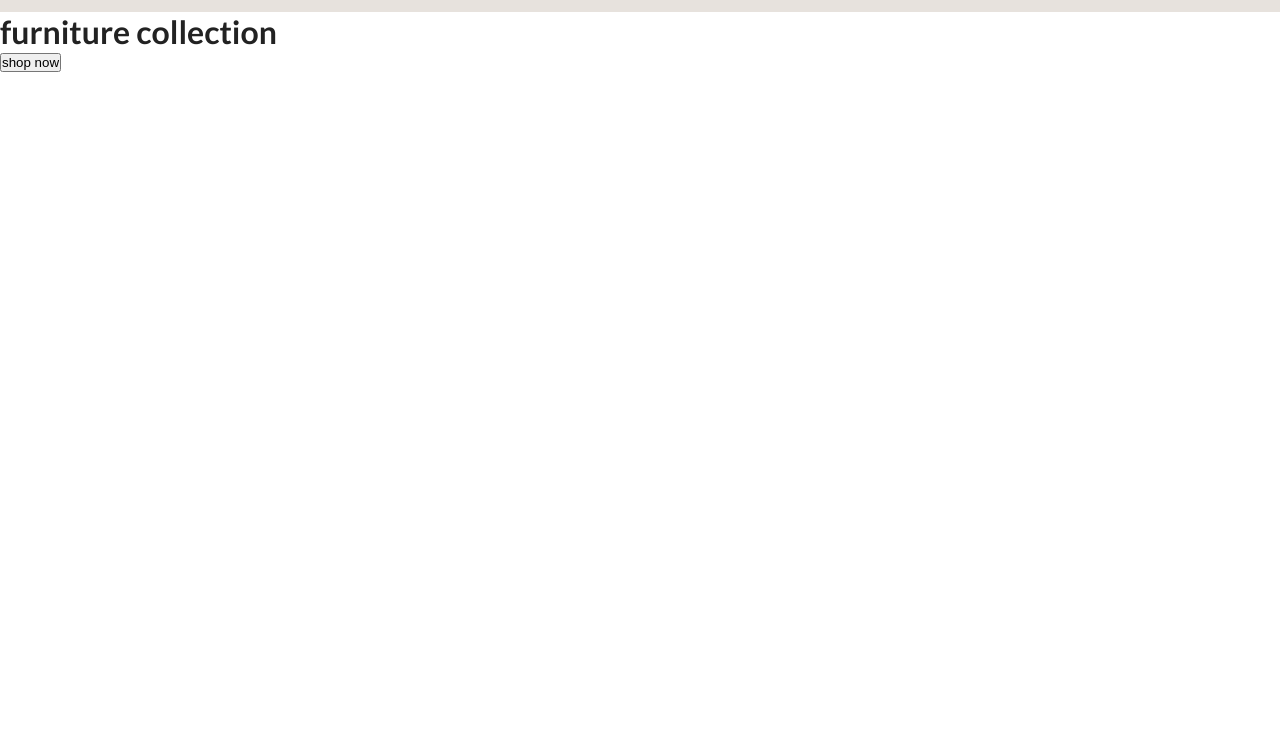
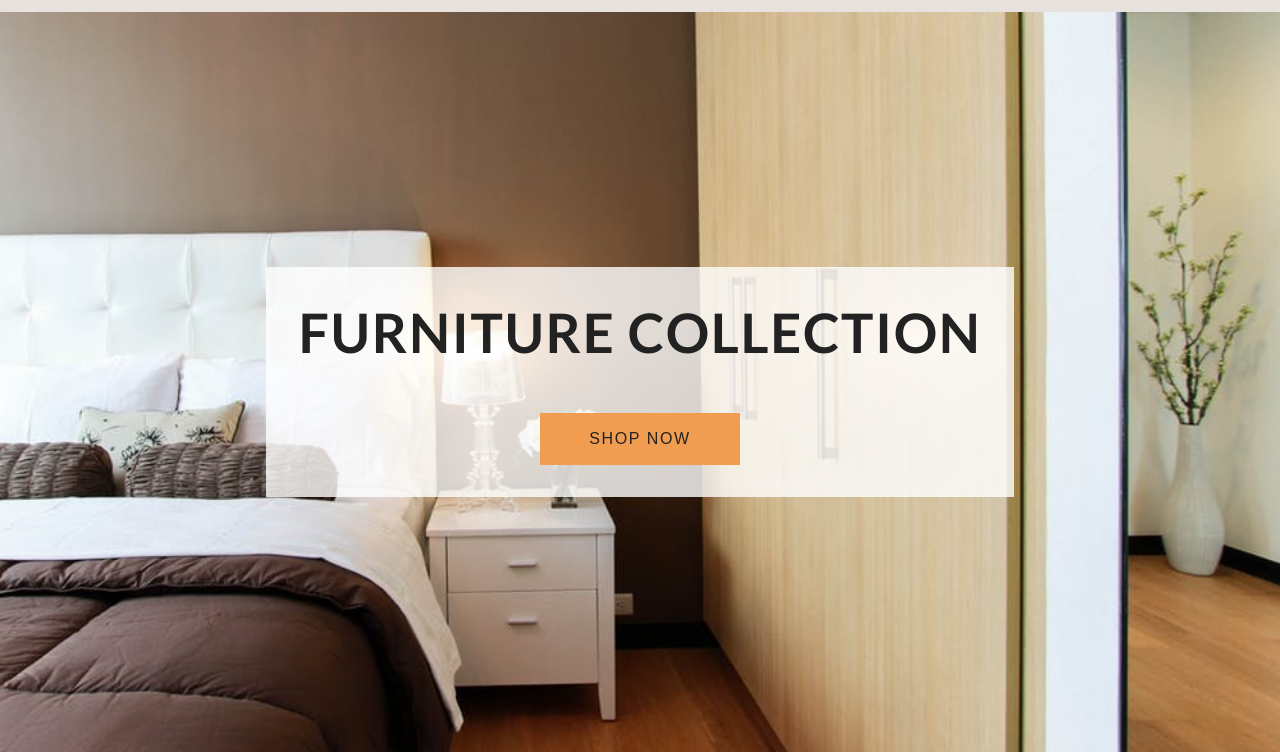
Before and after one commit to grabania/JS-shopping-card, a plain HTML site: page index.html in a window 1280 px wide. Shown: the part 48-800 px from the top of the page. Drawn offline with Linux system fonts and the light colour scheme.

Commit message:
Add hero styles to style.css

```diff
--- a/style.css
+++ b/style.css
@@ -18,6 +18,7 @@ body {
   background: var(--mainWhite);
   font-family: "Lato", sans-serif;
 }
+
 /* --------------- Navbar ---------------- */
 .navbar {
   position: sticky;
@@ -55,3 +56,40 @@ body {
   color: var(--mainWhite);
 }
 /* --------------- End of Navbar ---------------- */
+
+/* --------------- Hero ---------------- */
+.hero {
+  min-height: calc(100vh - 60px);
+  background: url("./images/hero-bcg.jpeg") center/cover no-repeat;
+  display: flex;
+  align-items: center;
+  justify-content: center;
+}
+.banner {
+  text-align: center;
+  background: rgba(255, 255, 255, 0.8);
+  display: inline-block;
+  padding: 2rem;
+}
+.banner-title {
+  font-size: 3.4rem;
+  text-transform: uppercase;
+  letter-spacing: var(--mainSpacing);
+  margin-bottom: 3rem;
+}
+.banner-btn {
+  padding: 1rem 3rem;
+  text-transform: uppercase;
+  letter-spacing: var(--mainSpacing);
+  font-size: 1rem;
+  background: var(--primaryColor);
+  color: var(--mainBlack);
+  border: 1px solid var(--primaryColor);
+  transition: var(--mainTransition);
+  cursor: pointer;
+}
+.banner-btn:hover {
+  background: transparent;
+  color: var(--primaryColor);
+}
+/* --------------- End of Hero ---------------- */
```
